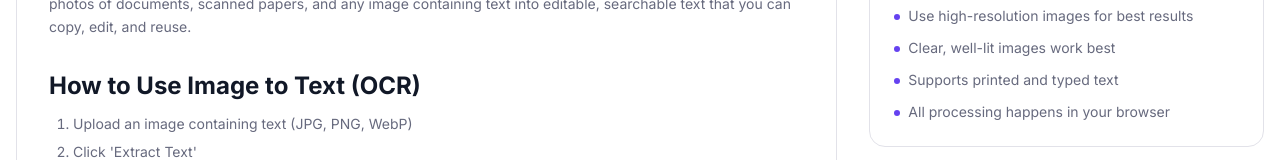
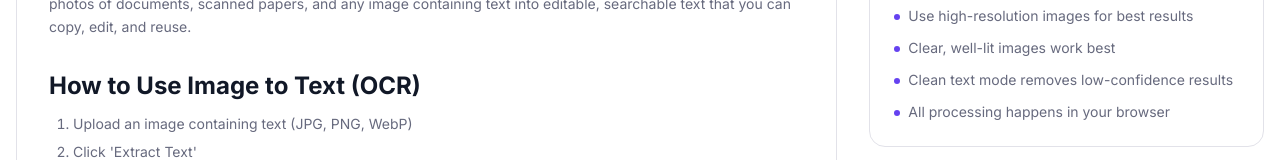
Before and after one commit to coastalwebdeveloper/QuickTools, a React (Vite) app: page /tools/image-to-text in a window 1280 px wide. Shown: the part 628-788 px from the top of the page. Built offline with nearby package versions, Linux system fonts and the light colour scheme; no server answers; the database is empty; the HTML template or start-up script is replaced by a standard one.

Commit message:
Updated tool Image to Text (OCR)

```diff
--- a/src/pages/tools/ImageToText.tsx
+++ b/src/pages/tools/ImageToText.tsx
@@ -13,6 +13,7 @@ const ImageToText = () => {
   const [preview, setPreview] = useState<string>("");
   const [extractedText, setExtractedText] = useState("");
   const [isProcessing, setIsProcessing] = useState(false);
+  const [cleanText, setCleanText] = useState(true);
 
   const handleFileUpload = (e: React.ChangeEvent<HTMLInputElement>) => {
     if (e.target.files && e.target.files[0]) {
@@ -27,19 +28,52 @@ const ImageToText = () => {
     }
   };
 
+  const cleanOCRText = (lines: any[]) => {
+    if (!lines || lines.length === 0) return '';
+
+    return lines
+      .filter(line => line.confidence > 70)
+      .sort((a, b) => {
+        const yDiff = Math.abs(a.bbox.y0 - b.bbox.y0);
+        if (yDiff < 10) {
+          return a.bbox.x0 - b.bbox.x0;
+        }
+        return a.bbox.y0 - b.bbox.y0;
+      })
+      .map(line => line.text.trim())
+      .filter(text => {
+        if (!text || text.length < 2) return false;
+
+        const letterCount = (text.match(/[a-zA-Z]/g) || []).length;
+        const digitCount = (text.match(/[0-9]/g) || []).length;
+        const specialCount = (text.match(/[^a-zA-Z0-9\s]/g) || []).length;
+        const totalChars = text.length;
+
+        if (specialCount / totalChars > 0.5) return false;
+        if (letterCount + digitCount < totalChars * 0.6) return false;
+        if (text.match(/^[^a-zA-Z0-9]+$/)) return false;
+
+        return true;
+      })
+      .filter((text, index, arr) => arr.indexOf(text) === index)
+      .join('\n');
+  };
+
   const extractText = async () => {
     if (!image) return;
 
     setIsProcessing(true);
     try {
       const worker = await createWorker('eng');
-      const { data: { text } } = await worker.recognize(preview);
+      const { data } = await worker.recognize(preview);
       await worker.terminate();
 
-      setExtractedText(text);
+      const text = cleanText && data.lines ? cleanOCRText(data.lines) : data.text;
+      setExtractedText(text || 'No text found in image');
       toast.success("Text extracted successfully!");
-    } catch (error) {
-      toast.error("Error extracting text");
+    } catch (error: any) {
+      console.error(error);
+      toast.error("Error extracting text: " + (error.message || 'Unknown error'));
     } finally {
       setIsProcessing(false);
     }
@@ -67,7 +101,7 @@ const ImageToText = () => {
       tips={[
         "Use high-resolution images for best results",
         "Clear, well-lit images work best",
-        "Supports printed and typed text",
+        "Clean text mode removes low-confidence results",
         "All processing happens in your browser"
       ]}
     >
@@ -96,6 +130,19 @@ const ImageToText = () => {
           <div className="space-y-4">
             <div className="border rounded-lg overflow-hidden">
               <img src={preview} alt="Preview" className="w-full max-h-96 object-contain" />
+            </div>
+
+            <div className="flex items-center gap-2">
+              <input
+                type="checkbox"
+                id="cleanText"
+                checked={cleanText}
+                onChange={(e) => setCleanText(e.target.checked)}
+                className="w-4 h-4"
+              />
+              <label htmlFor="cleanText" className="text-sm">
+                Clean extracted text (recommended - removes low confidence and garbage text)
+              </label>
             </div>
 
             <Button onClick={extractText} disabled={isProcessing} className="w-full">
```
